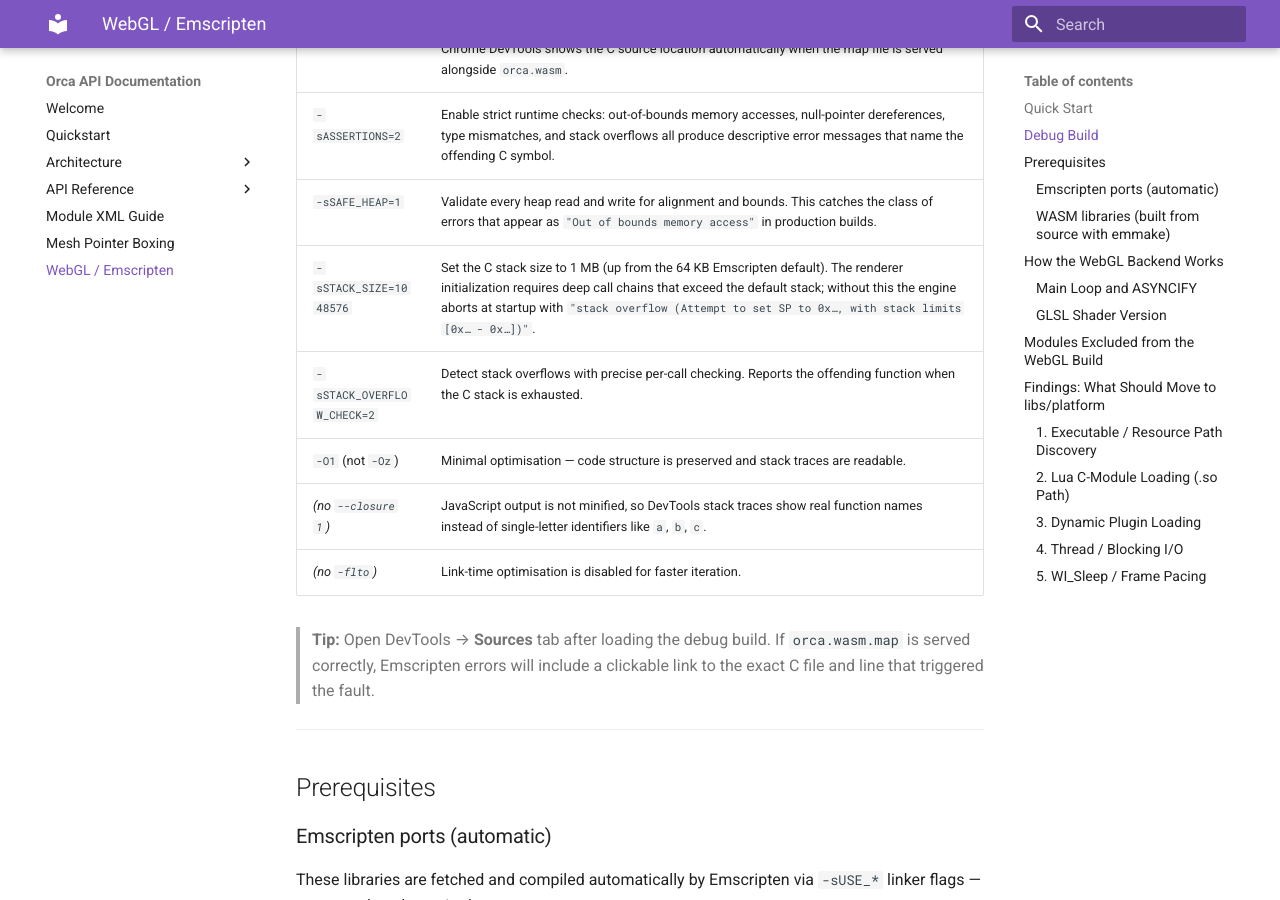
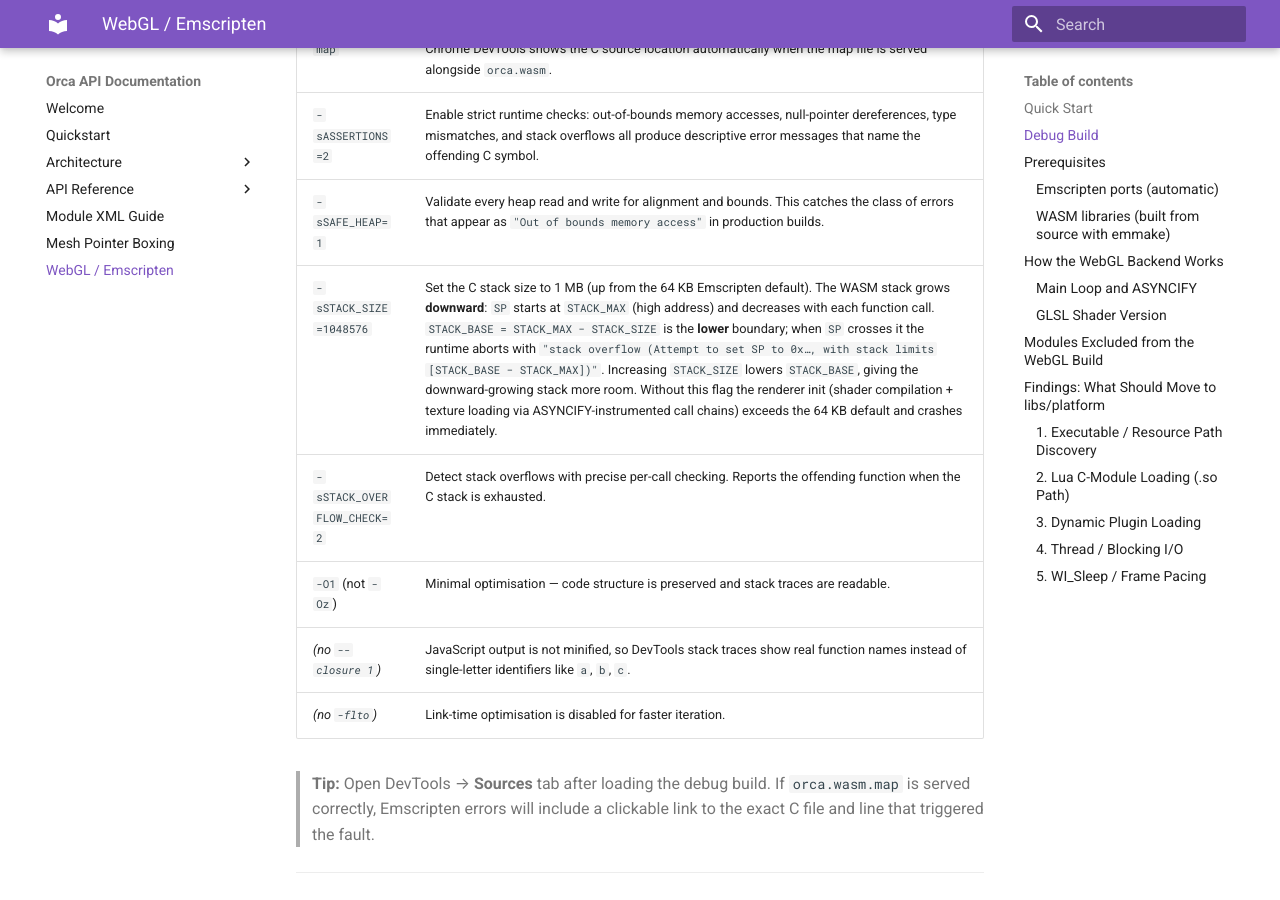
Before and after one commit to corepunch/orca, an MkDocs documentation site: the page built from docs/webgl.md, in a window 1280 px wide and 900 px high, scrolled down 1617 px. Built offline with MkDocs 1.6.1 and Material for MkDocs 9.7.7, drawn with Linux system fonts in a browser that asks for light colours; some of the changed text lies outside the part shown.

Commit message:
Clarify WASM downward stack layout; gate renderer debug logging to EMSCRIPTEN builds
Co-authored-by: corepunch <83646194+corepunch@users.noreply.github.com>

```diff
--- a/docs/webgl.md
+++ b/docs/webgl.md
@@ -77,7 +77,7 @@ The debug target differs from the production build in the following ways:
 | `-gsource-map` | Emit `orca.wasm.map` — maps every WASM byte back to the original C file and line number.  Chrome DevTools shows the C source location automatically when the map file is served alongside `orca.wasm`. |
 | `-sASSERTIONS=2` | Enable strict runtime checks: out-of-bounds memory accesses, null-pointer dereferences, type mismatches, and stack overflows all produce descriptive error messages that name the offending C symbol. |
 | `-sSAFE_HEAP=1` | Validate every heap read and write for alignment and bounds.  This catches the class of errors that appear as `"Out of bounds memory access"` in production builds. |
-| `-sSTACK_SIZE=1048576` | Set the C stack size to 1 MB (up from the 64 KB Emscripten default).  The renderer initialization requires deep call chains that exceed the default stack; without this the engine aborts at startup with `"stack overflow (Attempt to set SP to 0x…, with stack limits [0x… - 0x…])"`. |
+| `-sSTACK_SIZE=1048576` | Set the C stack size to 1 MB (up from the 64 KB Emscripten default).  The WASM stack grows **downward**: `SP` starts at `STACK_MAX` (high address) and decreases with each function call.  `STACK_BASE = STACK_MAX − STACK_SIZE` is the **lower** boundary; when `SP` crosses it the runtime aborts with `"stack overflow (Attempt to set SP to 0x…, with stack limits [STACK_BASE − STACK_MAX])"`.  Increasing `STACK_SIZE` lowers `STACK_BASE`, giving the downward-growing stack more room.  Without this flag the renderer init (shader compilation + texture loading via ASYNCIFY-instrumented call chains) exceeds the 64 KB default and crashes immediately. |
 | `-sSTACK_OVERFLOW_CHECK=2` | Detect stack overflows with precise per-call checking.  Reports the offending function when the C stack is exhausted. |
 | `-O1` (not `-Oz`) | Minimal optimisation — code structure is preserved and stack traces are readable. |
 | *(no `--closure 1`)* | JavaScript output is not minified, so DevTools stack traces show real function names instead of single-letter identifiers like `a`, `b`, `c`. |
@@ -146,6 +146,18 @@ inserted whenever `WI_PollEvent` returns zero (queue empty).  With ASYNCIFY
 this suspends the C stack, yields control back to the browser (so input
 callbacks fire and `requestAnimationFrame` can schedule a repaint), then
 resumes the Lua loop on the next tick.
+
+**Stack size impact:** ASYNCIFY instruments every function that can
+transitively reach `emscripten_sleep` — which includes the entire renderer
+init path — by adding local variables to save and restore the call state at
+each potential suspension point.  This inflates per-frame stack usage
+significantly beyond what the same code requires without ASYNCIFY.  The WASM
+stack grows **downward** (`SP` decreases with each frame pushed); the default
+64 KB region (`STACK_BASE = STACK_MAX − 65536`) is exhausted by the combined
+depth of shader compilation, texture loading, and model creation calls during
+startup, producing an `"Attempt to set SP to 0x…, with stack limits
+[STACK_BASE − STACK_MAX]"` abort.  `-sSTACK_SIZE=1048576` lowers `STACK_BASE`
+by 1 MB, giving the downward-growing stack enough room.
 
 ### GLSL Shader Version
 
```
Also changed, not shown: 2 other files.
